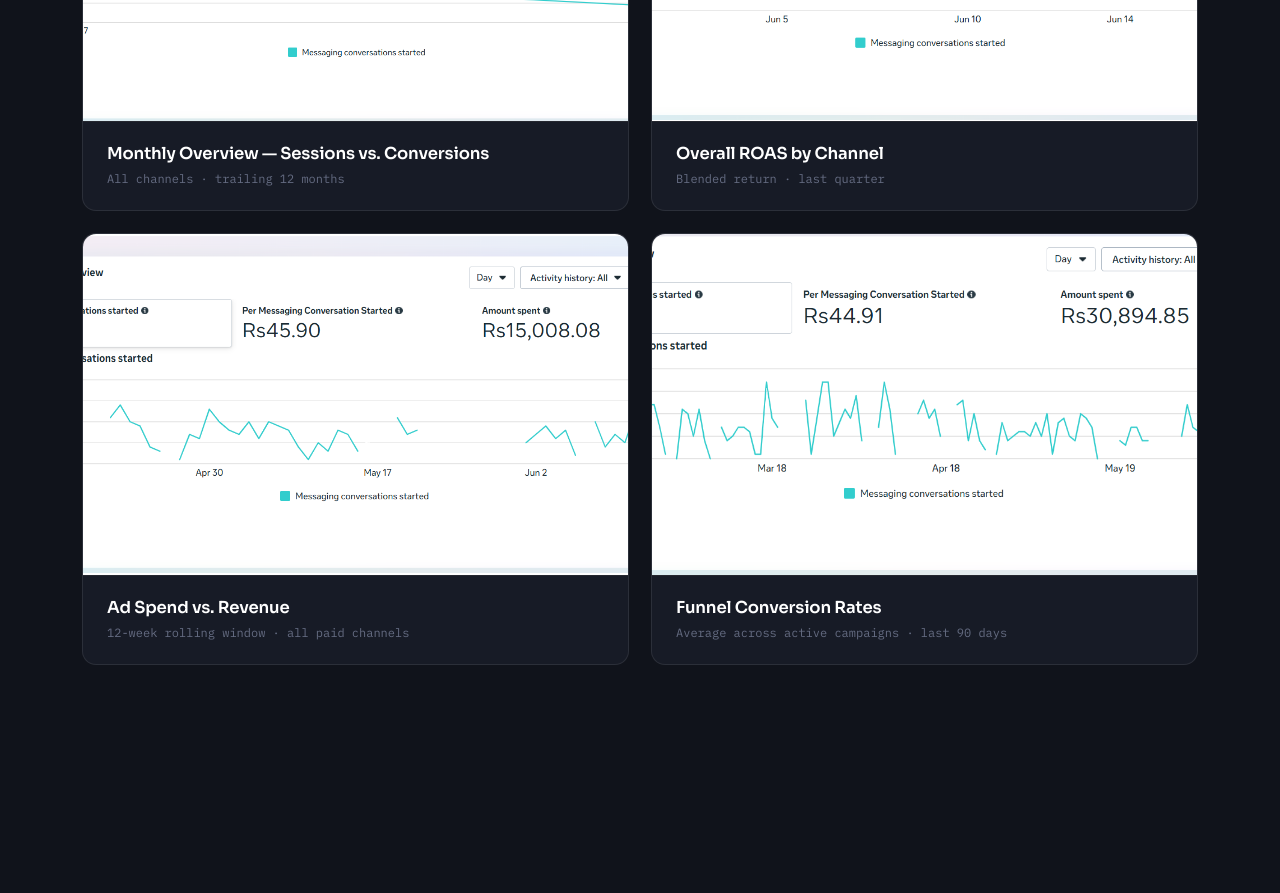
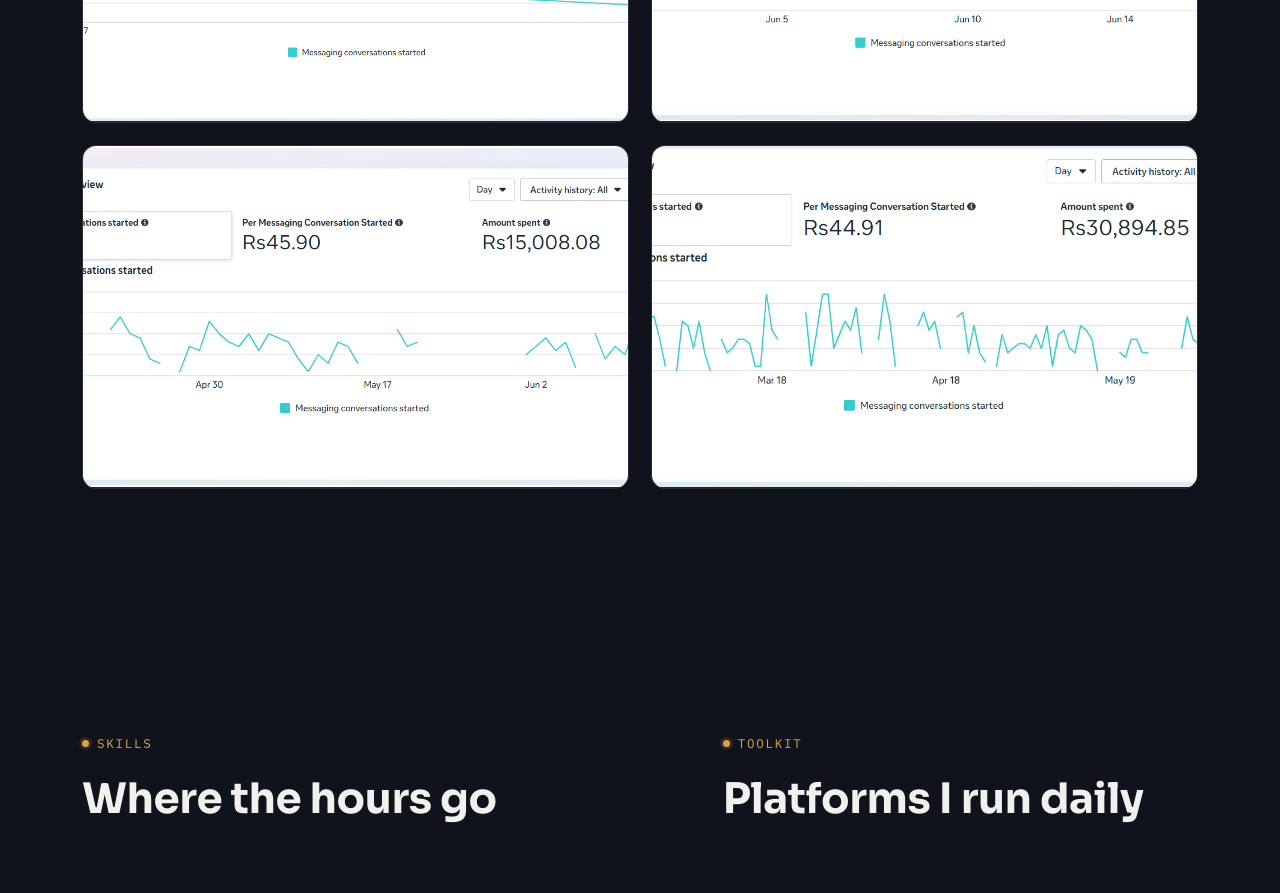
Before and after one commit to tabishraza2358-rgb/tabish-portfolio, a React (Vite) app: page / in a window 1280 px wide. Shown: the part 4120-5013 px from the top of the page. Built offline with nearby package versions, Linux system fonts and the light colour scheme.

Commit message:
Update Results.jsx

```diff
--- a/src/components/Results.jsx
+++ b/src/components/Results.jsx
@@ -36,10 +36,7 @@ function Results() {
                 <img src={result.image} alt={result.title} loading="lazy" />
                 <span className="results__hint">View full graph ↗</span>
               </div>
-              <div className="results__meta">
-                <h3 style={{color:"white"}}>{result.title}</h3>
-                <span className="results__period">{result.period}</span>
-              </div>
+
             </button>
           ))}
         </div>
```
